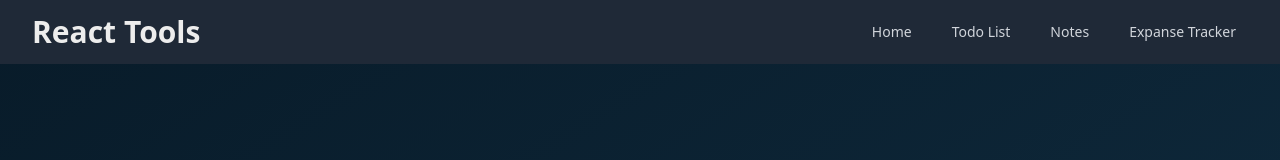
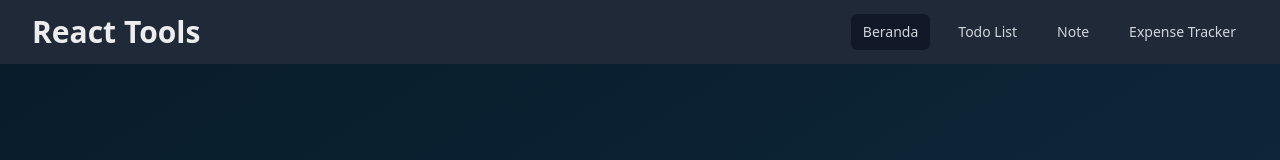
Before and after one commit to panntod/Tools-React, a React (Create React App) app: page / in a window 1280 px wide. Shown: the top 160 px of the page. Built offline with nearby package versions, Linux system fonts and the light colour scheme.

Commit message:
refactor: Create navbar more simply code

```diff
--- a/src/components/navbar.jsx
+++ b/src/components/navbar.jsx
@@ -1,53 +1,22 @@
 import React from "react";
+import { Link, useLocation } from "react-router-dom";
 
-function NavItem({ href, text }) {
-  return (
-    <a
-      href={href}
-      className="text-gray-300 hover:bg-gray-900 hover:text-white rounded-md px-3 py-2 text-sm font-medium"
-      aria-current="page"
-    >
-      {text}
-    </a>
-  );
-}
-
-function MobileMenu() {
-  return (
-    <div className="mobile-hidden sm:hidden" id="mobile-menu">
-      <div className="flex flex-col text-center space-x-1 px-2 pb-3 pt-2">
-        <NavItem href="/" text="Home" />
-        <NavItem href="/todos" text="Todo List" />
-        <NavItem href="/notes" text="Notes" />
-        <NavItem href="/expanse" text="Expanse Tracker" />
-      </div>
-    </div>
-  );
-}
-
+const navOptions = [
+  { title: "Beranda", href: "/" },
+  { title: "Todo List", href: "/todos" },
+  { title: "Note", href: "/notes" },
+  { title: "Expense Tracker", href: "/expenses" },
+];
 
 const Navbar = () => {
-  const removeNavbar = (event) => {
-    event.preventDefault();
-    const mobileMenu = document.getElementById("mobile-menu");
-
-    if (mobileMenu) {
-      mobileMenu.classList.toggle("mobile-hidden");
-    }
-  };
+  const location = useLocation();
 
   return (
-    <>
     <nav className="bg-gray-800 fixed z-50 w-full">
       <div className="mx-auto max-w-7xl px-2 sm:px-6 lg:px-8">
         <div className="relative flex h-16 items-center justify-between">
           <div className="text-3xl d-flex ms-5 md:hidden">
-              <button
-                className="navbar-toggler border-0"
-                onClick={removeNavbar}
-                type="button"
-                id="navbarToggle"
-              >
+            <button className="navbar-toggler border-0" type="button">
               <span className="text-white">&#8801;</span>
             </button>
           </div>
@@ -58,19 +27,26 @@ const Navbar = () => {
             </div>
             <div className="hidden sm:ml-6 sm:block">
               <div className="flex space-x-4">
-                  <NavItem href="/" text="Home" />
-                  <NavItem href="/todos" text="Todo List" />
-                  <NavItem href="/notes" text="Notes" />
-                  <NavItem href="/expanse" text="Expanse Tracker" />
+                {navOptions.map((navOption) => (
+                  <Link
+                    to={navOption.href}
+                    className={`text-gray-300 hover:bg-gray-700 hover:text-white rounded-md px-3 py-2 text-sm font-medium ${
+                      location.pathname.split("/")[1] ===
+                      navOption.href.split("/")[1]
+                        ? "bg-gray-900"
+                        : ""
+                    }`}
+                    key={navOption.title}
+                  >
+                    {navOption.title}
+                  </Link>
+                ))}
               </div>
             </div>
           </div>
         </div>
       </div>
-
-        <MobileMenu />
     </nav>
-    </>
   );
 };
 
```
Lines whose indentation alone changed are shown as unchanged.
